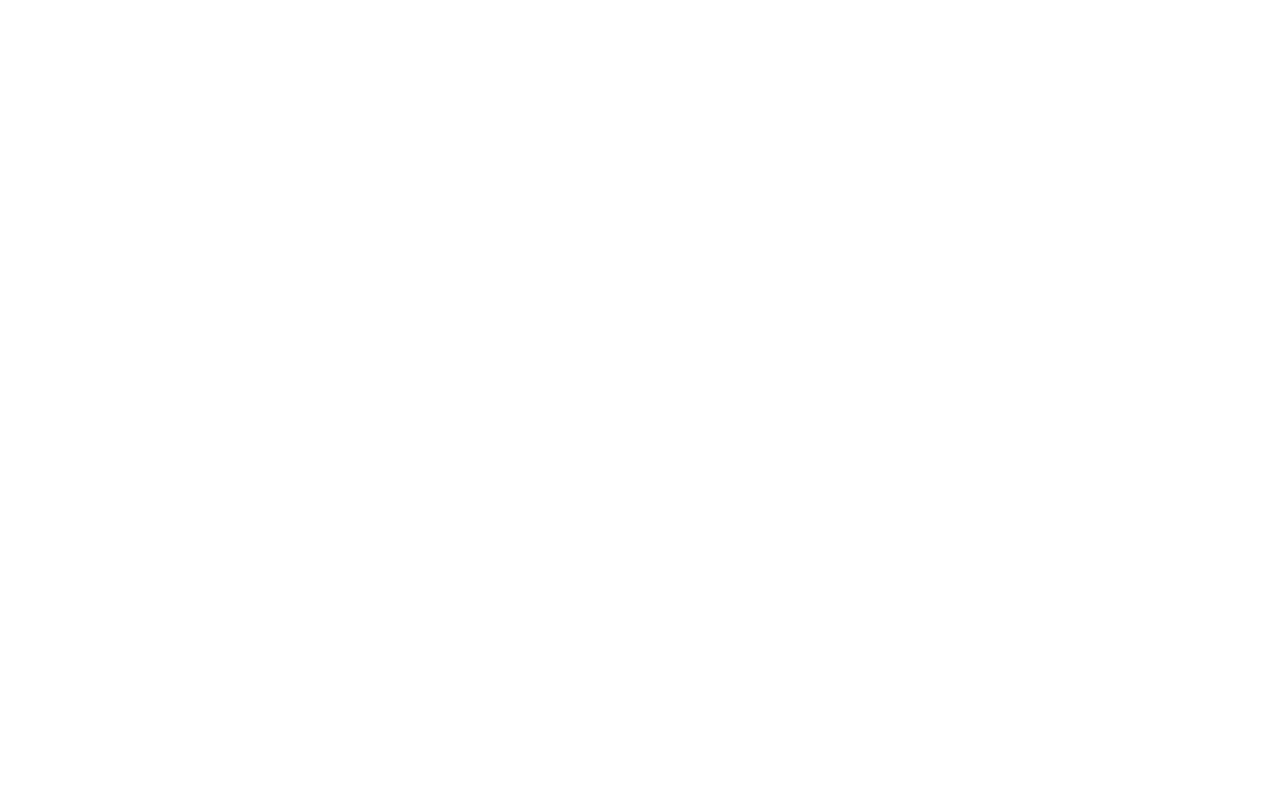
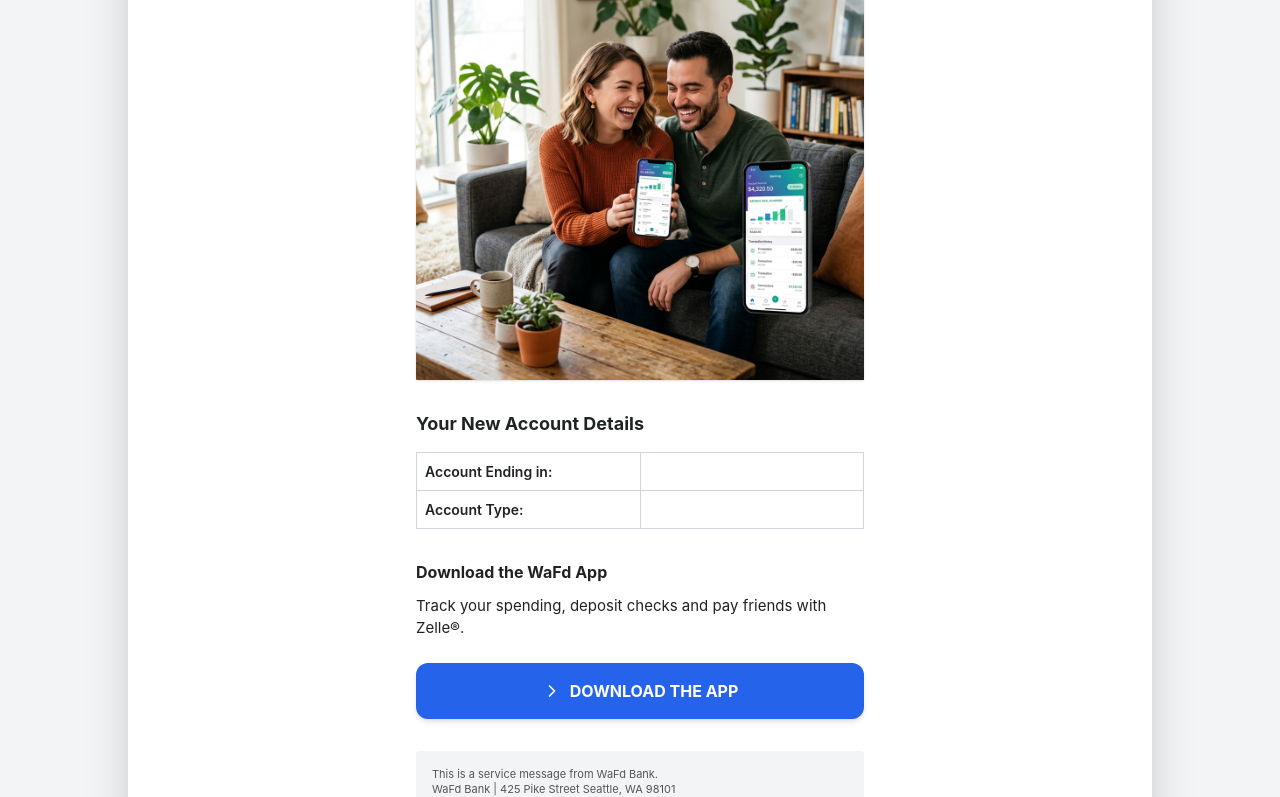
Before and after one commit to RobWafd/cx-webform, a Next.js app: page /new-account-details in a window 1280 px wide. Before the commit this address had no page. Shown: the part 500-1297 px from the top of the page. Before the commit the page ends 800 px from the top, so only its background shows below. Built offline with nearby package versions, Linux system fonts and the light colour scheme.

Commit message:
feat: add NewAccountDetails page with dynamic account information and app download CTA

```diff
--- /dev/null
+++ b/src/app/new-account-details/page.tsx
@@ -0,0 +1,88 @@
+"use client";
+import React from 'react';
+import PageLayout from '../../components/PageLayout';
+import PrimaryButton from '../../components/PrimaryButton';
+import feedLifestyleImg from '../../assets/feed_lifestyle.png';
+import { ChevronRight } from 'lucide-react';
+import { useDynamicText } from '../../utils/dynamicText';
+
+export default function NewAccountDetails() {
+  const { parseText } = useDynamicText();
+
+  // Dynamic values injected via parseText
+  const dynamicAccountLast4 = parseText("@{input_last4digits}");
+  const dynamicAccountType = parseText("@{input_productname}");
+
+  return (
+    <PageLayout>
+      <div className="flex flex-col w-full max-w-md mx-auto items-center">
+
+        {/* Lifestyle Image */}
+        <img
+          src={feedLifestyleImg.src}
+          alt="Customer using mobile app"
+          className="w-full h-auto mb-8 shadow-sm"
+        />
+
+        {/* Account Details Section */}
+        <div className="w-full text-left mb-8">
+          <h2 className="text-[#202324] font-bold text-[18px] leading-[24px] mb-4">
+            Your New Account Details
+          </h2>
+
+          <div className="w-full border border-gray-300 flex flex-col">
+            <div className="flex w-full border-b border-gray-300">
+              <div className="flex-1 p-2 font-semibold text-[14px] text-[#202324] border-r border-gray-300">
+                Account Ending in:
+              </div>
+              <div className="flex-1 p-2 text-[14px] text-[#202324]">
+                {dynamicAccountLast4}
+              </div>
+            </div>
+            <div className="flex w-full">
+              <div className="flex-1 p-2 font-semibold text-[14px] text-[#202324] border-r border-gray-300">
+                Account Type:
+              </div>
+              <div className="flex-1 p-2 text-[14px] text-[#202324]">
+                {dynamicAccountType}
+              </div>
+            </div>
+          </div>
+        </div>
+
+        {/* Marketing Text */}
+        <div className="w-full text-left mb-6">
+          <h3 className="text-[#202324] font-bold text-[16px] leading-[22px] mb-3">
+            Download the WaFd App
+          </h3>
+          <p className="text-[#202324] text-[15px] leading-[22px]">
+            Track your spending, deposit checks and pay friends with Zelle&reg;.
+          </p>
+        </div>
+
+        {/* CTA Button */}
+        <PrimaryButton href="https://online.wafdbank.com/index.html?utm_source=relay&utm_medium=sms&utm_campaign=checking_onboarding">
+          <div className="flex items-center gap-2">
+            <ChevronRight size={20} className="text-white" />
+            <span>DOWNLOAD THE APP</span>
+          </div>
+        </PrimaryButton>
+
+        {/* Footer Disclaimer */}
+        <div className="w-full bg-gray-100 p-4 rounded text-left mt-2">
+          <p className="text-[#555] text-[11px] leading-[15px]">
+            This is a service message from WaFd Bank.<br />
+            WaFd Bank | 425 Pike Street Seattle, WA 98101<br />
+            &copy;2025 WaFd Bank. All Rights Reserved<br />
+            <a href="https://www.wafdbank.com/privacy" className="text-[#555] underline">Privacy</a> &amp; <a href="https://www.wafdbank.com/terms" className="text-[#555] underline">Terms of Use</a><br />
+            Member FDIC
+          </p>
+          <p className="text-[#555] text-[11px] leading-[15px] mt-4">
+            03/31/2025 01:15 PM
+          </p>
+        </div>
+
+      </div>
+    </PageLayout>
+  );
+}
```
